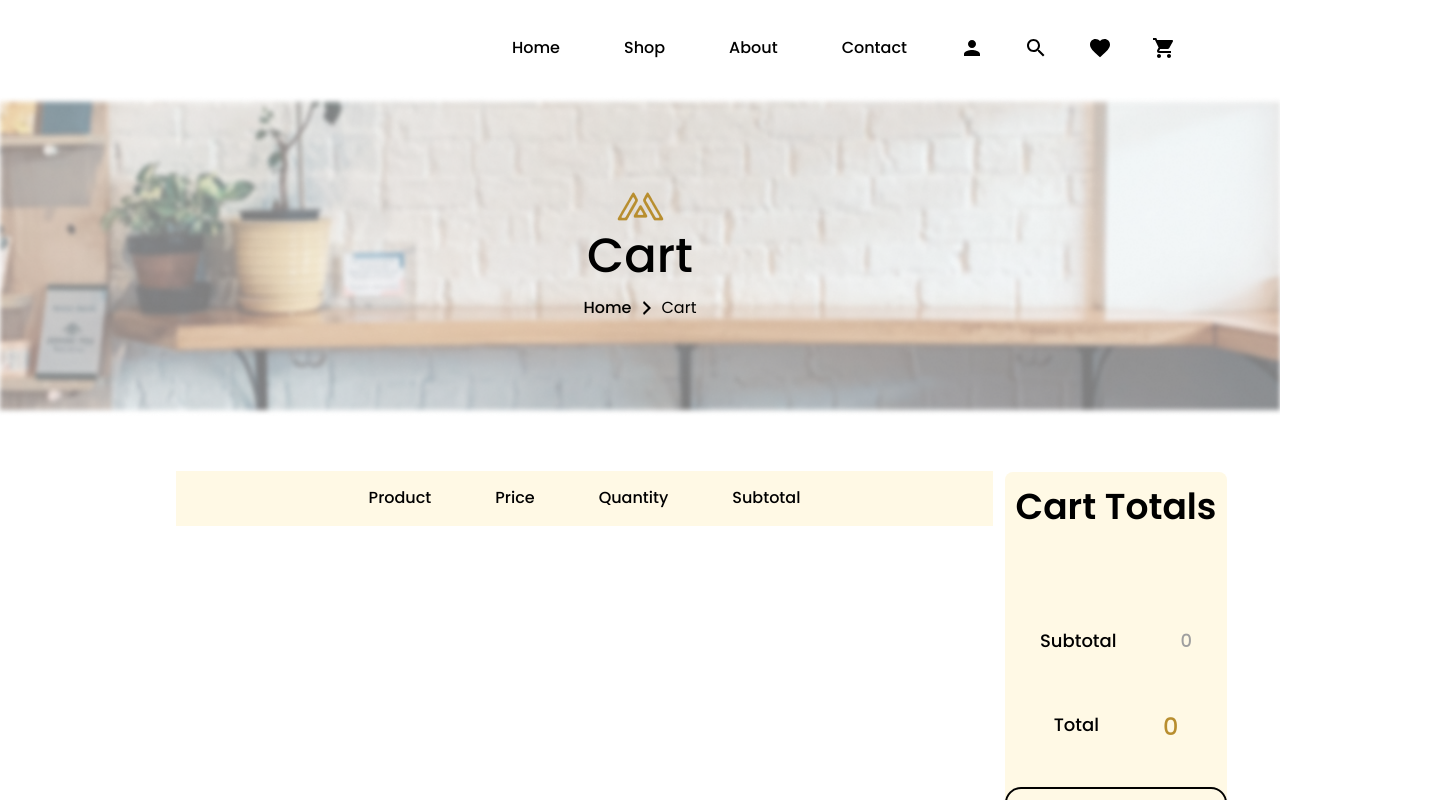
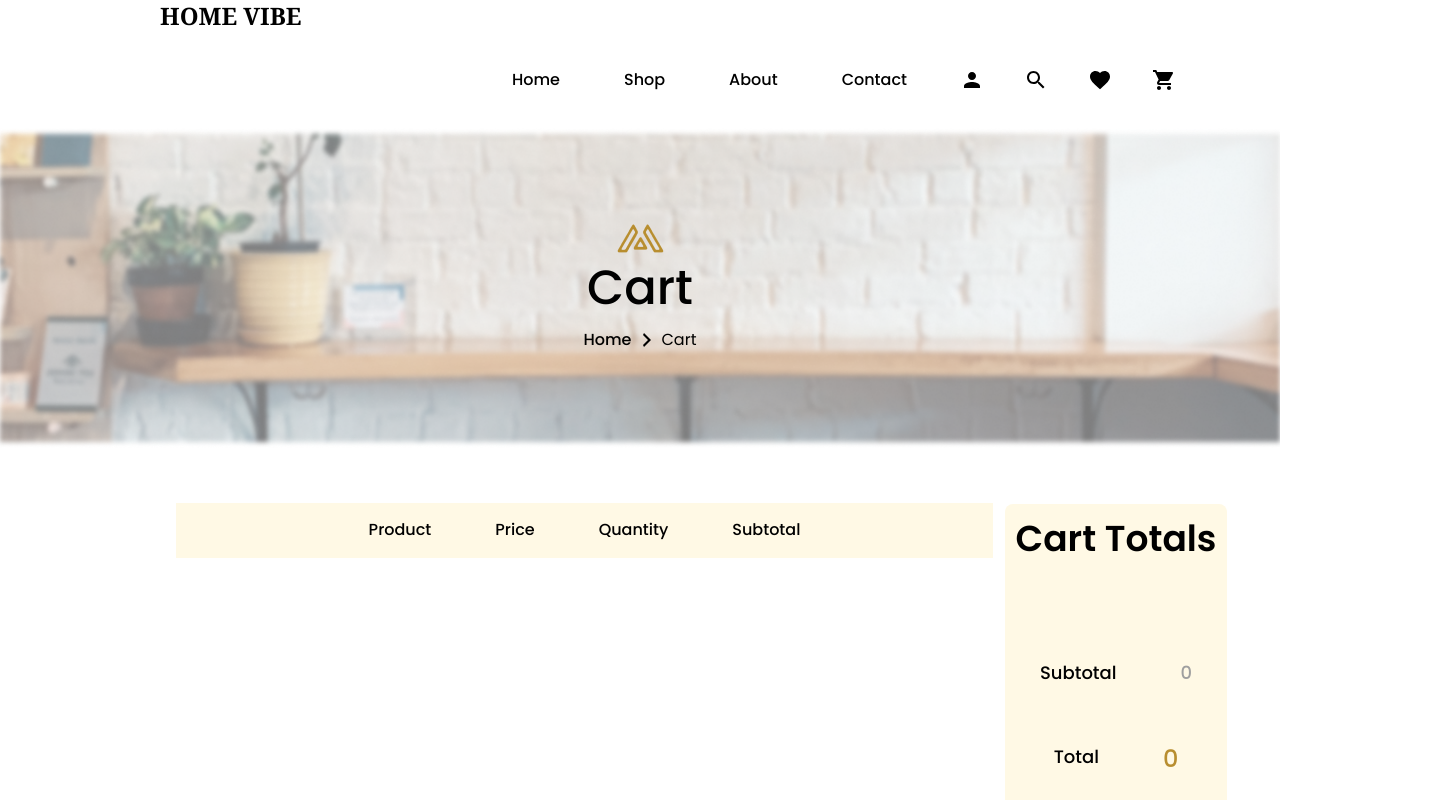
Before and after one commit to Aiman2315/Hackathon-ui-ux-template, a Next.js app: page /pages/cart in a window 1280 px wide. Shown: the top 800 px of the page, 1440 px wide, since content can reach past the window. Built offline with nearby package versions, Linux system fonts and the light colour scheme.

Commit message:
update code

```diff
--- a/src/app/components/Navbar.tsx
+++ b/src/app/components/Navbar.tsx
@@ -20,8 +20,8 @@ const Navbar = () => {
 
   return (
     <header>
+      <div className=" container mx-40 font-semibold text-2xl font-serif">HOME VIBE</div>
       <div className="container mx-auto flex justify items-center py-4 px-80 ">
-
         {/* Desktop Menu */}
         <nav className="container mx-auto hidden lg:flex gap-16 font-medium px-48 py-5 font-Poppins">
           <Link href="/pages/home">Home</Link>
```
